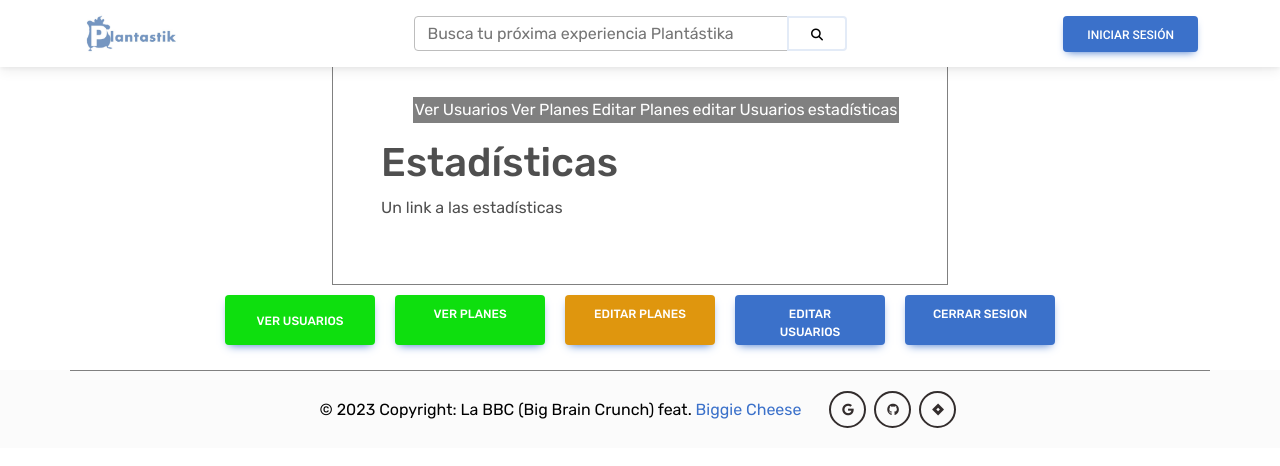
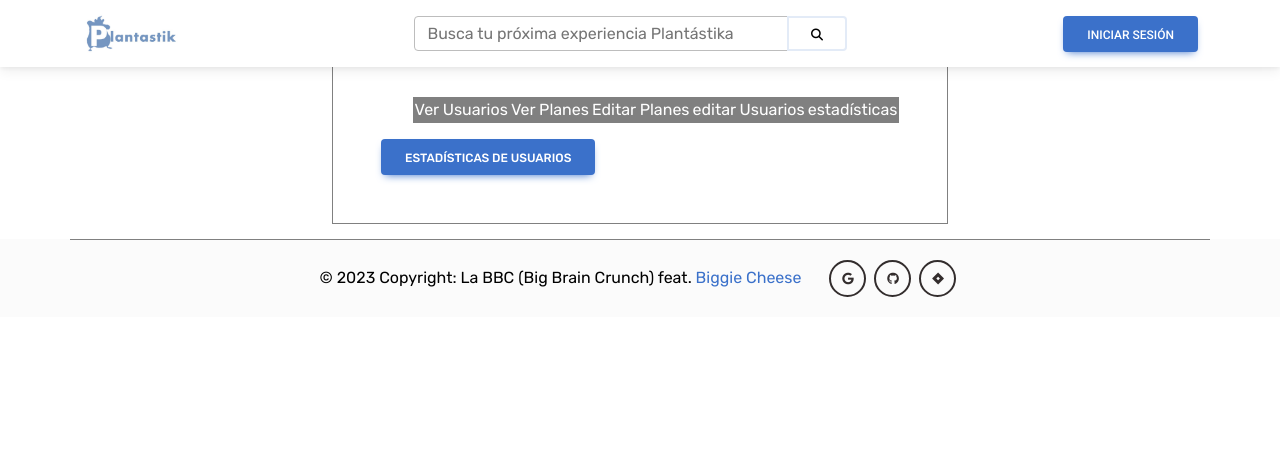
Before and after one commit to CarlCarlsonM/plantastik, a React (Create React App) app in the folder frontend/: page /admin-options in a window 1280 px wide. Both pictures are taken after a click on the item "estadísticas". Shown: the top 466 px of the page. Built offline with nearby package versions, Linux system fonts and the light colour scheme.

Commit message:
AdminVerNombresPlanes
AdminVerNombresPlanes

```diff
--- a/frontend/src/components/ad-opt.plns.component.js
+++ b/frontend/src/components/ad-opt.plns.component.js
@@ -44,14 +44,14 @@ export default function Plns() {
     const seePlns = () => {
 
 
-        // Axios.get("http://localhost:3001/seePlns", {
-        //     params: {
-        //         // id: id
-        //     }
-        // }).then((response) => {
-        //     setPlns(response.data);
-        //     /*alert("Mostrando Mis Planes");*/
-        // })
+        Axios.get("http://localhost:3001/seePlns", {
+            params: {
+                // id: id
+            }
+        }).then((response) => {
+            setPlns(response.data);
+            /*alert("Mostrando Mis Planes");*/
+        })
 
     }
 
--- a/frontend/src/components/ad-opt.usrs.component.js
+++ b/frontend/src/components/ad-opt.usrs.component.js
@@ -16,7 +16,6 @@ import '../styles/admin-options.css'
 import '../styles/user-info.css';
 
 export default function Usrs() {
-    console.log('Usersasdfa')
     const [state, setState] = useState({
         name: '',
         email: '',
@@ -42,8 +41,6 @@ export default function Usrs() {
     }
 
     const SeeUsers = () => {
-
-        console.log('seeUsersin');
         const id = authUser.idUser;
 
         Axios.get("http://localhost:3001/seeUsers", {
--- a/frontend/src/components/admin-options.component.js
+++ b/frontend/src/components/admin-options.component.js
@@ -1,14 +1,16 @@
-import React, { Component } from 'react';
-import { useState, useEffect } from "react";
+// import React, { Component } from 'react';
+import { useState } from "react";
+// import { useEffect } from "react";
 import Container from "react-bootstrap/Container";
-import UserInfoShowUserData from "./user-info.showuserdata.component";
+// import UserInfoShowUserData from "./user-info.showuserdata.component";
 import Row from "react-bootstrap/Row";
-import Col from "react-bootstrap/Col";
-import { Link, useNavigate } from 'react-router-dom';
-import { useAuth } from "../Contexts/AuthContext";
+// import Col from "react-bootstrap/Col";
+import { Link } from 'react-router-dom';
+// import { useNavigate } from 'react-router-dom';
+// import { useAuth } from "../Contexts/AuthContext";
 import Button from 'react-bootstrap/Button';
-import Axios from 'axios';
-import Swal from 'sweetalert2'
+// import Axios from 'axios';
+// import Swal from 'sweetalert2'
 
 // components
 import Usrs from "./ad-opt.usrs.component";
@@ -20,77 +22,77 @@ import '../styles/user-info.css';
 
 export default function AdminOptions() {
 
-  const [state, setState] = useState({
-    name: '',
-    email: '',
-    gender: '',
-    age: ''
+  // const [state, setState] = useState({
+  //   name: '',
+  //   email: '',
+  //   gender: '',
+  //   age: ''
 
-  });
+  // });
 
-  const [UsersList, setUsers] = useState([]);
+  // const [UsersList, setUsers] = useState([]);
 
-  const navigate = useNavigate();
+  // const navigate = useNavigate();
 
-  const { authUser,
-    setAuthUser,
-    isLoggedIn,
-    setIsLoggedIn } = useAuth();
+  // const { authUser,
+  //   setAuthUser,
+  //   isLoggedIn,
+  //   setIsLoggedIn } = useAuth();
 
-  const handleLogOut = (event) => {
+  // const handleLogOut = (event) => {
 
-    setIsLoggedIn(false)
+  //   setIsLoggedIn(false)
 
 
-  }
+  // }
 
-  const SeeUsers = () => {
+  // const SeeUsers = () => {
 
-    const id = authUser.idUser;
+  //   const id = authUser.idUser;
 
-    Axios.get("http://localhost:3001/seeUsers", {
-      params: {
-        // id: id
-      }
-    }).then((response) => {
-      setUsers(response.data);
-      /*alert("Mostrando Mis Planes");*/
-    })
+  //   Axios.get("http://localhost:3001/seeUsers", {
+  //     params: {
+  //       // id: id
+  //     }
+  //   }).then((response) => {
+  //     setUsers(response.data);
+  //     /*alert("Mostrando Mis Planes");*/
+  //   })
 
-  }
+  // }
 
-  useEffect(() => {
-    if (isLoggedIn) {
-      Axios.post("http://localhost:3001/profile", {
-        id: authUser.idUser,
+  // useEffect(() => {
+  //   if (isLoggedIn) {
+  //     Axios.post("http://localhost:3001/profile", {
+  //       id: authUser.idUser,
 
-      }).then((res) => {
-        if (res.data.message === "Success") {
-          setState({
-            name: res.data.userData.name,
-            email: res.data.userData.email,
-            gender: res.data.userData.gender,
-            age: res.data.userData.age
-          });
-          setAuthUser({
-            idUser: res.data.userData.id_user,
-            name: res.data.userData.name
-          });
+  //     }).then((res) => {
+  //       if (res.data.message === "Success") {
+  //         setState({
+  //           name: res.data.userData.name,
+  //           email: res.data.userData.email,
+  //           gender: res.data.userData.gender,
+  //           age: res.data.userData.age
+  //         });
+  //         setAuthUser({
+  //           idUser: res.data.userData.id_user,
+  //           name: res.data.userData.name
+  //         });
 
-        }
-      });
-    }
-  }, [isLoggedIn]);
+  //       }
+  //     });
+  //   }
+  // }, [isLoggedIn]);
 
   //la idea es que esto se cambie con los datos de la base de datos
-  const name = state.name;
-  const email = state.email;
-  const gender = state.gender;
-  const age = state.age;
+  // const name = state.name;
+  // const email = state.email;
+  // const gender = state.gender;
+  // const age = state.age;
 
-  const [toggle, setToggle]=useState(1)
+  const [toggle, setToggle] = useState(1)
 
-  function updateToggle(id){
+  function updateToggle(id) {
     setToggle(id)
   }
 
@@ -102,60 +104,33 @@ export default function AdminOptions() {
             <div className='d-flex align-items-center justify-content-center'>
               <div className='col-6 tab p-5'>
                 <ul className='d-flex'>
-                  <li className='flex-fill' onClick={()=>updateToggle(1)}>Ver Usuarios</li>
-                  <li className='flex-fill' onClick={()=>updateToggle(2)}>Ver Planes</li>
-                  <li className='flex-fill' onClick={()=>updateToggle(3)}>Editar Planes</li>
-                  <li className='flex-fill' onClick={()=>updateToggle(4)}>editar Usuarios</li>
-                  <li className='flex-fill' onClick={()=>updateToggle(5)}>estadísticas</li>
+                  <li className='flex-fill' onClick={() => updateToggle(1)}>Ver Usuarios</li>
+                  <li className='flex-fill' onClick={() => updateToggle(2)}>Ver Planes</li>
+                  <li className='flex-fill' onClick={() => updateToggle(3)}>Editar Planes</li>
+                  <li className='flex-fill' onClick={() => updateToggle(4)}>editar Usuarios</li>
+                  <li className='flex-fill' onClick={() => updateToggle(5)}>estadísticas</li>
                 </ul>
-                <div className={toggle === 1 ? "show-content":"content"}>
+                <div className={toggle === 1 ? "show-content" : "content"}>
                   <Usrs />
                 </div>
-                <div className={toggle === 2 ? "show-content":"content"}>
+                <div className={toggle === 2 ? "show-content" : "content"}>
                   <Plns />
                 </div>
-                <div className={toggle === 3 ? "show-content":"content"}>
+                <div className={toggle === 3 ? "show-content" : "content"}>
                   <h1>Editar Planes</h1>
                   <p>aqui van todos los planes que se van a editar</p>
                 </div>
-                <div className={toggle === 4 ? "show-content":"content"}>
+                <div className={toggle === 4 ? "show-content" : "content"}>
                   <h1>Editar Usuarios</h1>
                   <p>aqui van todos los Usurios que se van que se van a editar</p>
                 </div>
-                <div className={toggle === 5 ? "show-content":"content"}>
-                  <h1>Estadísticas</h1>
-                  <p>Un link a las estadísticas</p>
+                <div className={toggle === 5 ? "show-content" : "content"}>
+                  <Button className='UserStatistics' as={Link} to="/user-statistics">
+                    Estadísticas de Usuarios
+                  </Button>
                 </div>
               </div>
             </div>
-          </Row>
-
-          <Row className='ButtonsRow'>
-
-            <Button
-              className="CreatePlanButton"
-              onClick={SeeUsers}
-            >
-              Ver Usuarios
-            </Button>
-
-            <Button className='CreatePlanButton' as={Link} to="/create-plan">
-              Ver Planes
-            </Button>
-
-            <Button className='MyInterestedPlandsButton' as={Link} to="/my-interested-plans">
-              Editar Planes
-            </Button>
-
-            <Button className='UpdatePersonalDataButton' as={Link} to="/update-personal-data">
-              Editar Usuarios
-            </Button>
-            <Button className='LogOutButton' as={Link} to="/login" onClick={handleLogOut}>
-              Cerrar sesion
-            </Button>
-
-
-
           </Row>
         </div>
       </Container>
```
Also changed, not shown: 2 other files (tests, documents, lock files or other folders).
